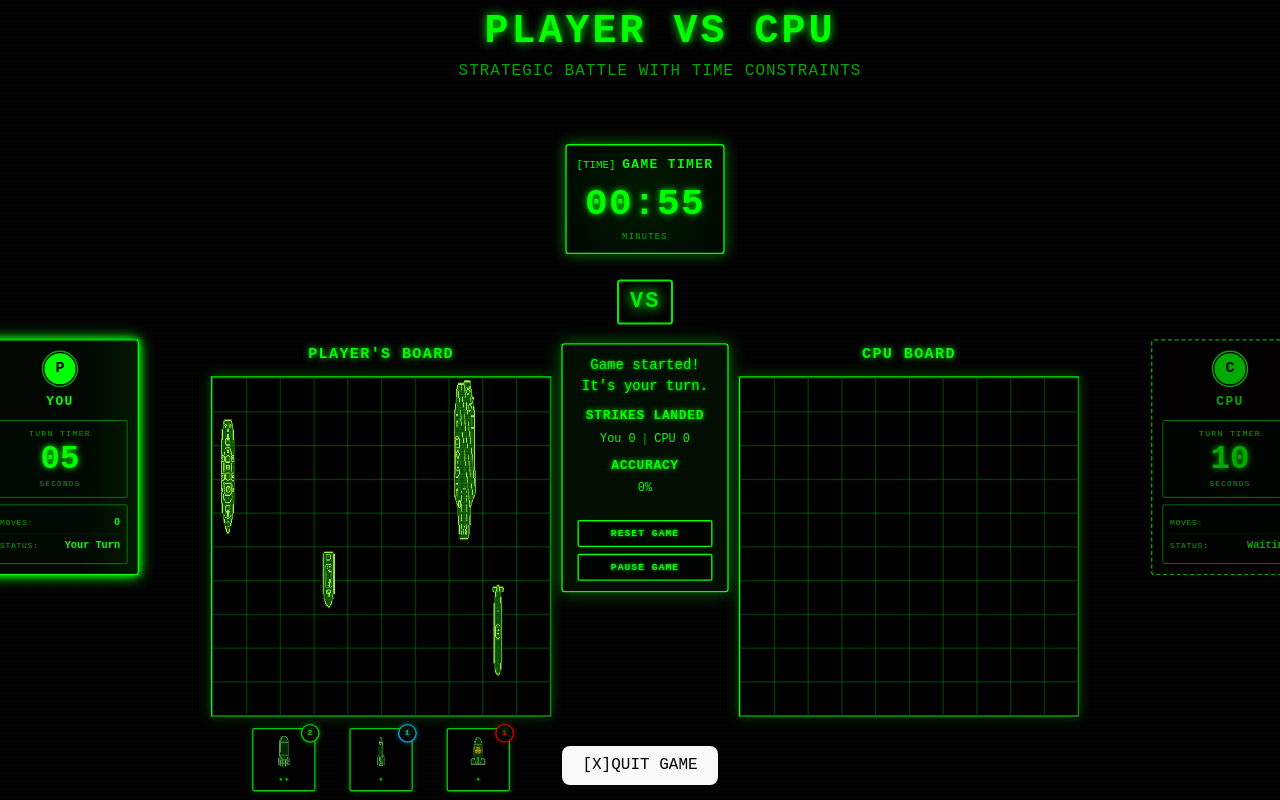
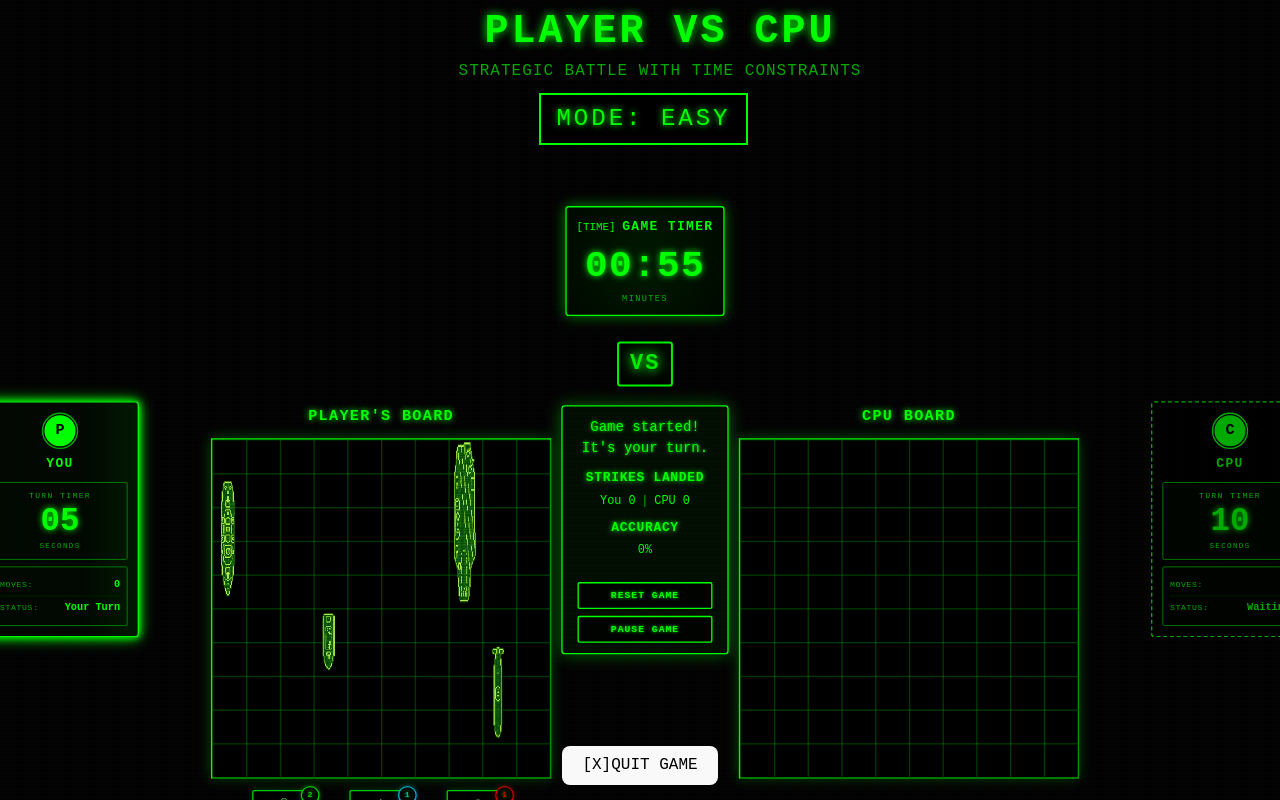
Before and after one commit to harpleen/battleship-clone, a React app in the folder frontend/: page /game in a window 1280 px wide. Built offline with nearby package versions, Linux system fonts and the light colour scheme; the HTML template or start-up script is replaced by a standard one.

Commit message:
Added game modes to the gamepage

```diff
--- a/frontend/src/pages/Game/Game.css
+++ b/frontend/src/pages/Game/Game.css
@@ -726,3 +726,20 @@ transform: scale(0.9);
 bottom: 15px;
 }
 }
+
+/* GAME MODE DISPLAY */
+.game-mode {
+    margin-top: 10px;
+    margin-left:-33px;
+    font-size: 1.5rem;
+    letter-spacing: 3px;
+    text-transform: uppercase;
+
+    color: #0f0;
+    border: 2px solid #0f0;
+    padding: 6px 15px;
+    display: inline-block;
+
+    background: #000;
+    text-shadow: 0 0 6px #0f0;
+}
--- a/frontend/src/pages/Game/Game.jsx
+++ b/frontend/src/pages/Game/Game.jsx
@@ -605,6 +605,10 @@ export default function Game() {
             <div className="top-bar">
                 <div className="top-bar-center">
                     <GameHeader playerName={playerName}/>
+
+                    <div className="game-mode">
+                        MODE: {difficulty.toUpperCase()}
+                    </div>
                 </div>
             </div>
 
```
